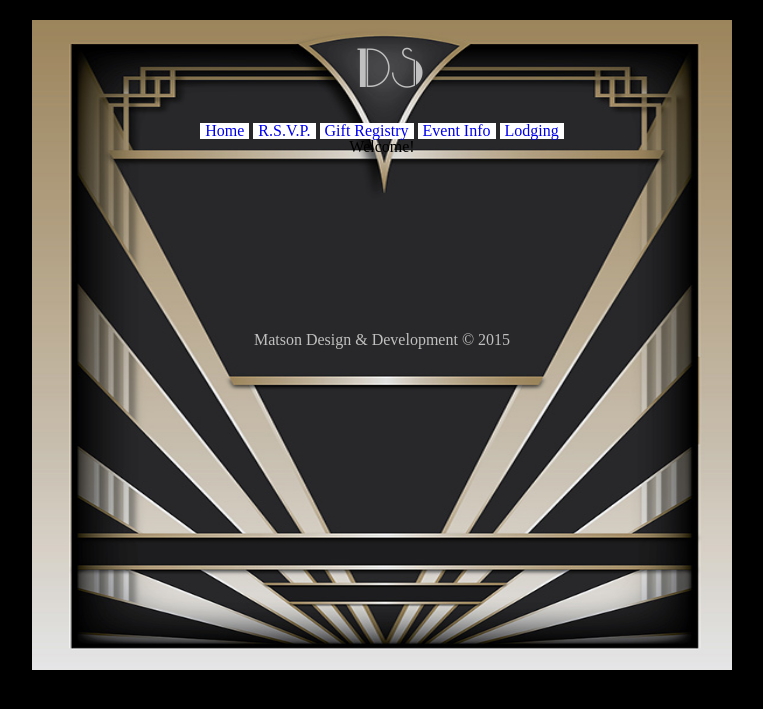
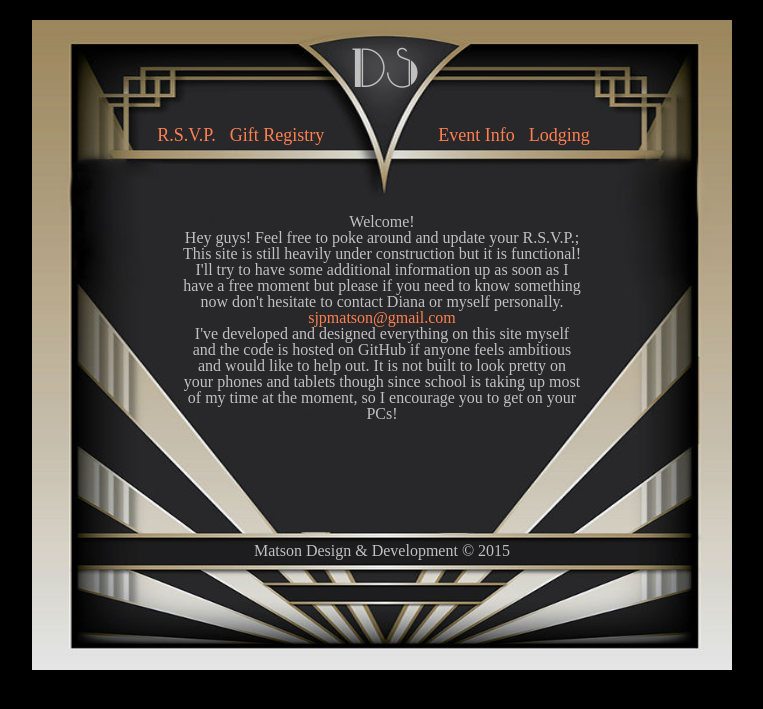
Before and after one commit to scotmatson/wedding, a PHP site: page /home in a window 1280 px wide. Shown: the top 709 px of the page, without its empty margins (258-1021 px from the left). Run offline with PHP 8.4, Linux system fonts and the light colour scheme; the visitor is signed in with stand-in values (Sample User, id 1).

Commit message:
Added content to lodging, removed second heading from redirection page. Style/formatting throughout site. Added new media and documentation.

```diff
--- a/css/main.css
+++ b/css/main.css
@@ -10,49 +10,91 @@
 }
 /* GLOBAL */
 body {
-  background: url(../assets/img/art-deco.jpg) no-repeat;
+  background: url(../assets/img/art-deco-main.jpg) no-repeat;
   background-color: black;
   background-position: 50% 20px;
   background-size: 700px 650px;
+  color: silver;
+}
+a {
+  color: coral;
+  text-decoration: none;
+}
+a:hover {
+  text-decoration: underline;
 }
 div#main {
+  height: 498px;
   margin: 0 auto;
   text-align: center;
   width: 700px;
+}
+div#content {
+  margin: 70px auto;
+  overflow: auto;
+  width: 400px;
 }
 
 /*** * * HEADER * * ***/
 div#banner-main {
   line-height: 3em;
   margin-top: 45px;
-  margin-left: 8px;
+  margin-left: 3px;
   min-width: 700px;
 }
 div#banner-main h1 {
-  color: silver;
   font-family: parklane;
   font-size: 3.2em;
 }
 
 /*** * * NAVIGATION * * ***/
 nav#site-nav ol {
-  margin-top: 30px;
+  margin-top: 33px;
+  padding-right: 17px;
+}
+span#nav-left {
+  margin-right: 50px;
+}
+span#nav-right {
+  margin-left: 50px;
 }
 nav#site-nav li {
-  background-color: white;
+  background-color: rgba(0,0,0,0);
   display: inline-block;
+  font-size: 18px;
 }
 nav a {
   text-decoration: none;
   padding: 5px;
 }
-/*** * * RSVP FORM * * ***/
+/*** * * LODGING * * ***/
+table#lodging-info th {
+  font-size: 18px;
+  padding-bottom: 6px;
+  text-decoration: underline;
+}
+.hotel-name {
+  padding: 0.5px;
+  padding-bottom: 10px;
+  width: 100px;
+}
+.hotel-phone {
+  padding: 0.5px;
+  padding-bottom: 10px;
+  width: 110px;
+}
+.hotel-info {
+  padding: 0.5px;
+  padding-bottom: 10px;
+}
 /*** * * DOCUMENT FOOTER * * ***/
 div#footer {
-  margin-top: 177px;
   text-align: center;
 }
 div#footer p {
   color: silver;
   text-align: center;
 }
+/*** * * REDIRECT * * ***/
+p#redirect-msg {
+}
--- a/home.php
+++ b/home.php
@@ -11,11 +11,16 @@
     $dbh = dbConnect();
     # Query the DB for user credentials
     $results = userLogin($dbh, $_POST['login']);
-
     # If credentials are authorized
-    if ($results == $_POST['login']) {
+    if (strtoupper($results) == strtoupper($_POST['login'])) {
       # Serve user account
       $page = (isset($_GET['page'])) ? $_GET['page'] : 0;
+
+      # If $page has a value
+      if(!empty($page)) { include("views/".$page); }
+      # Otherwise include the default page
+      else { include("views/home.php"); }
+
       $dbh = null;
     }
     # If access is denied
@@ -28,17 +33,17 @@
   }
   else if(isset($_SESSION['user'])) {
     $page = (isset($_GET['page'])) ? $_GET['page'] : 0;
+
+    # If $page has a value
+    if(!empty($page)) { include("views/".$page); }
+    # Otherwise include the default page
+    else { include("views/home.php"); }
+
   }
   else {
     include("views/redirect.php");
     session_destroy();
   }
 
-  # If $page has a value
-  if(!empty($page)) { include("views/".$page); }
-  # Otherwise include the default page
-  else { include("views/home.php"); }
-
-  #include($content);
   include("./includes/footer.php");
 ?>
--- a/includes/nav.php
+++ b/includes/nav.php
@@ -1,9 +1,12 @@
 <nav id="site-nav">
   <ol>
-    <li><a href="home.php?page=home.php">Home</a></li>
-    <li><a href="home.php?page=rsvp.php">R.S.V.P.</a></li>
-    <li><a href="home.php?page=registry.php">Gift Registry</a></li>
-    <li><a href="home.php?page=event.php">Event Info</a></li>
-    <li><a href="home.php?page=lodging.php">Lodging</a></li>
+    <span id="nav-left">
+      <li><a href="home.php?page=rsvp.php">R.S.V.P.</a></li>
+      <li><a href="home.php?page=registry.php">Gift Registry</a></li>
+    </span>
+    <span id="nav-right">
+      <li><a href="home.php?page=event.php">Event Info</a></li>
+      <li><a href="home.php?page=lodging.php">Lodging</a></li>
+    </span>
   </ol>
 </nav>
--- a/views/home.php
+++ b/views/home.php
@@ -6,5 +6,8 @@
     ?>
     <div id="content">
       <h2>Welcome!</h2>
+      <p>Hey guys! Feel free to poke around and update your R.S.V.P.; This site is still heavily under construction but it is functional! I'll try to have some additional information up as soon as I have a free moment but please if you need to know something now don't hesitate to contact Diana or myself personally. <a href="email:sjpmatson@gmail.com">sjpmatson@gmail.com</a></p>
+
+      <p>I've developed and designed everything on this site myself and the code is hosted on GitHub if anyone feels ambitious and would like to help out. It is not built to look pretty on your phones and tablets though since school is taking up most of my time at the moment, so I encourage you to get on your PCs!</p>
     </div>
   </div>
--- a/views/redirect.php
+++ b/views/redirect.php
@@ -1,6 +1,5 @@
 <body onload="countdown();">
   <div id="main">
-    <?php include("includes/banner-portal.php"); ?>
     <div id="content">
       <p id="redirect-msg">
         An error has occurred. Redirecting in <span id="countdown"><span> seconds.</p>
--- a/views/rsvp.php
+++ b/views/rsvp.php
@@ -39,7 +39,6 @@
     ?>
 
     <div id="content">
-      <h2>R.S.V.P.</h2>
       <form id="rsvp" action="home.php?page=confirmation.php" method="POST">
         <table>
           <thead>
@@ -51,7 +50,7 @@
             <?php echo $data; ?>
           </tbody>
         </table>
-        <input type="submit" value="Submit">
+        <input type="submit" value="Enter">
       </form>
     </div>
   </div>
```
Also changed, not shown: css/portal.css (+10 -6 lines), views/lodging.php (+21 -1 lines), views/login.php (+5 -3 lines), assets/img/acqua-hotel-logo.jpg (added), assets/img/art-deco-main.jpg (added), 2 other files.
